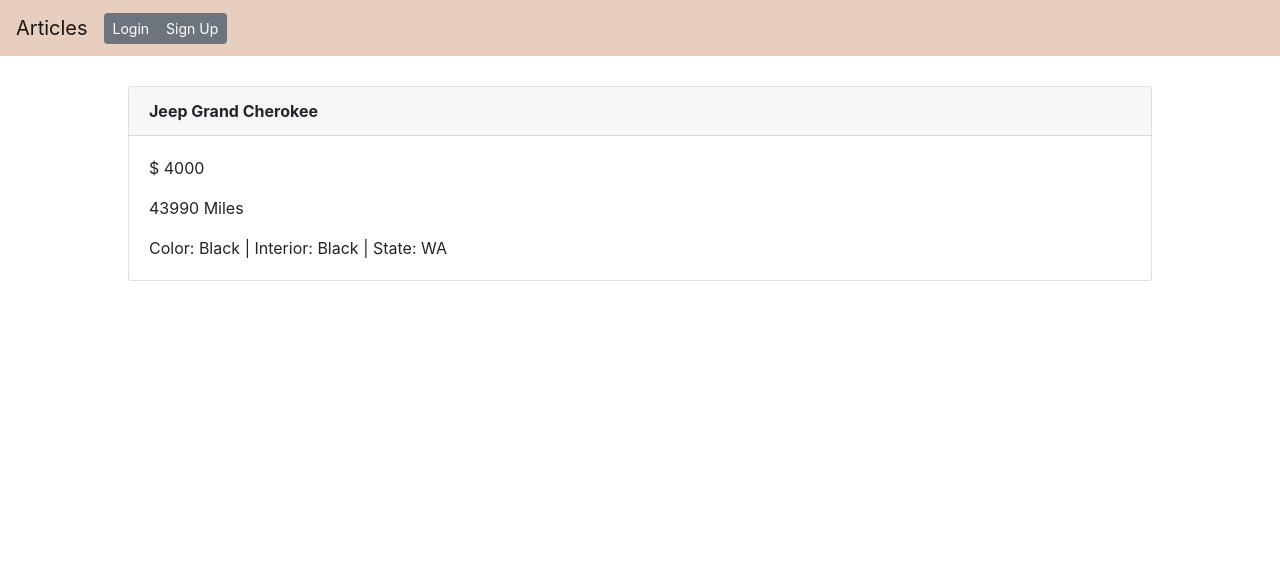
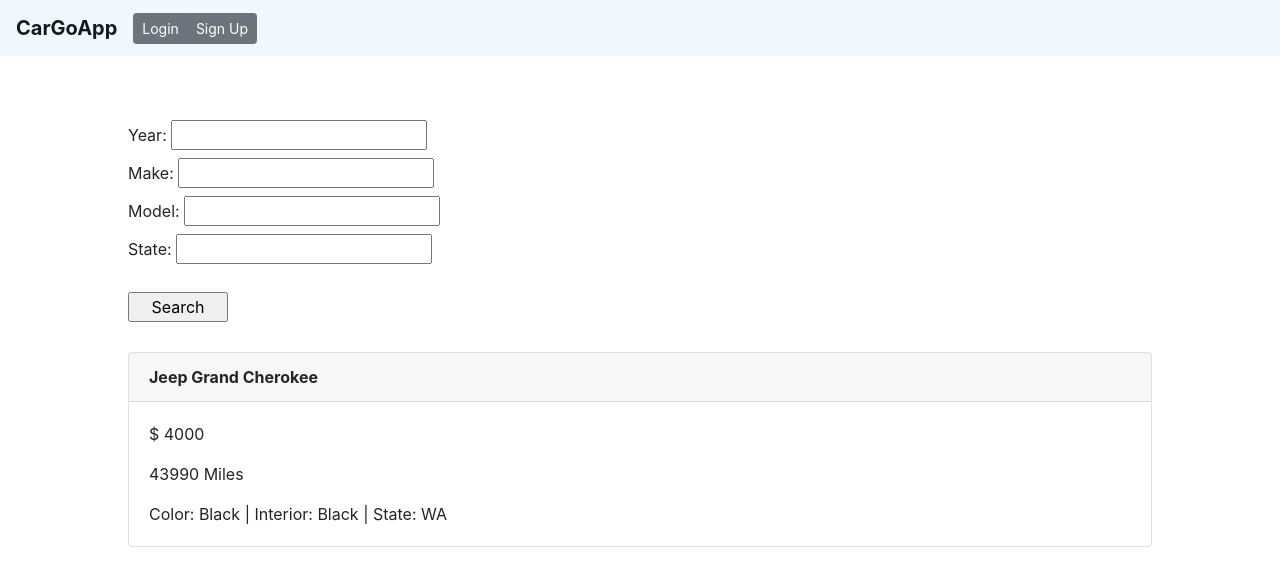
Before and after one commit to xiaochenma131/cargo5500, a React (Create React App) app in the folder V2.0/Yafei-Wang-And-Yuan-Yao-Project3-main 2/: page / in a window 1280 px wide. Shown: the top 586 px of the page. Built offline with nearby package versions, Linux system fonts and the light colour scheme; no server answers.

Commit message:
Modifying homepage search form component

```diff
--- a/V2.0/Yafei-Wang-And-Yuan-Yao-Project3-main 2/src/App.css
+++ b/V2.0/Yafei-Wang-And-Yuan-Yao-Project3-main 2/src/App.css
@@ -20,7 +20,9 @@
 }
 
 .bg-myNav {
-  background-color: #E8CEBF;
+  background-color: #F0F8FF;
+  font-weight: bold;
+  margin-bottom: 5%;
 }
 
 .custom-btn {
@@ -40,6 +42,17 @@
   margin-left: 5%;
 }
 
+.search-form {
+  display: flex;
+  flex-direction: column;
+}
+
+.search-form-button {
+  margin-top: 2%;
+  position: relative;
+  max-width: 100px;
+}
+
 span {
  font-weight: bold;
 }
--- a/V2.0/Yafei-Wang-And-Yuan-Yao-Project3-main 2/src/components/ArticleCards.jsx
+++ b/V2.0/Yafei-Wang-And-Yuan-Yao-Project3-main 2/src/components/ArticleCards.jsx
@@ -2,11 +2,12 @@
 import { Button } from "react-bootstrap";
 import ArticleCard from "./ArticleCard";
 import CarCard from "./CarCard";
+import SearchForm from "./SearchForm";
 
 export default function ArticleCards(props) {
   const articles = props.articles;
   const articleComponent = [];
-
+  /**
     for (let article of articles) {
       articleComponent.push(
         <div class='article-card'>
@@ -16,13 +17,14 @@
           </a>
         </div>
       )
-  }
+    } */
 
   articleComponent.reverse();
 
   return (
     <div>
       {articleComponent}
+      <SearchForm />
       <CarCard />
     </div>
   )
--- a/V2.0/Yafei-Wang-And-Yuan-Yao-Project3-main 2/src/components/Header.jsx
+++ b/V2.0/Yafei-Wang-And-Yuan-Yao-Project3-main 2/src/components/Header.jsx
@@ -1,5 +1,5 @@
 import Axios from 'axios';
-import React, {useState, useEffect} from 'react';
+import React, { useState, useEffect } from 'react';
 import { useNavigate } from 'react-router';
 import { ButtonGroup, Button, Navbar, Form } from 'react-bootstrap';
 import { Link } from 'react-router-dom';
@@ -10,7 +10,7 @@
 
     const navigate = useNavigate();
 
-    useEffect(function() {
+    useEffect(function () {
         Axios.get('/api/user/isLoggedIn')
             .then(response => setUsername(response.data.username))
             .catch(error => console.log("User is not logged in"));
@@ -18,18 +18,18 @@
 
     function logout() {
         Axios.post('/api/user/logout')
-        .then(response => {
-            setUsername(null);
-            navigate('/');
-        })
-        .catch(error => console.log("Error logging out"));
+            .then(response => {
+                setUsername(null);
+                navigate('/');
+            })
+            .catch(error => console.log("Error logging out"));
     }
 
     if (!username) {
         return (
             <Navbar sticky="top" expand="sm" bg="myNav">
                 <Navbar.Brand as={Link} to="/">
-                    Articles
+                    CarGoApp
                 </Navbar.Brand>
                 <ButtonGroup>
                     <Button size="sm" className="custom-btn" variant='secondary' as={Link} to='/login'>Login</Button>
--- /dev/null
+++ b/V2.0/Yafei-Wang-And-Yuan-Yao-Project3-main 2/src/components/SearchForm.jsx
@@ -0,0 +1,28 @@
+import React from "react";
+
+export default function SearchForm(props) {
+
+    return (
+        <div>
+            <form className="search-form">
+                <label>
+                    Year:{' '}
+                    <input type="text" name="Year" />
+                </label>
+                <label>
+                    Make:{' '}
+                    <input type="text" name="Make" />
+                </label>
+                <label>
+                    Model:{' '}
+                    <input type="text" name="Model" />
+                </label>
+                <label>
+                    State:{' '}
+                    <input type="text" name="State" />
+                </label>
+                <input class="search-form-button" type="submit" value="Search" />
+            </form>
+        </div>
+    )
+}
```
Lines whose indentation alone changed are shown as unchanged.
